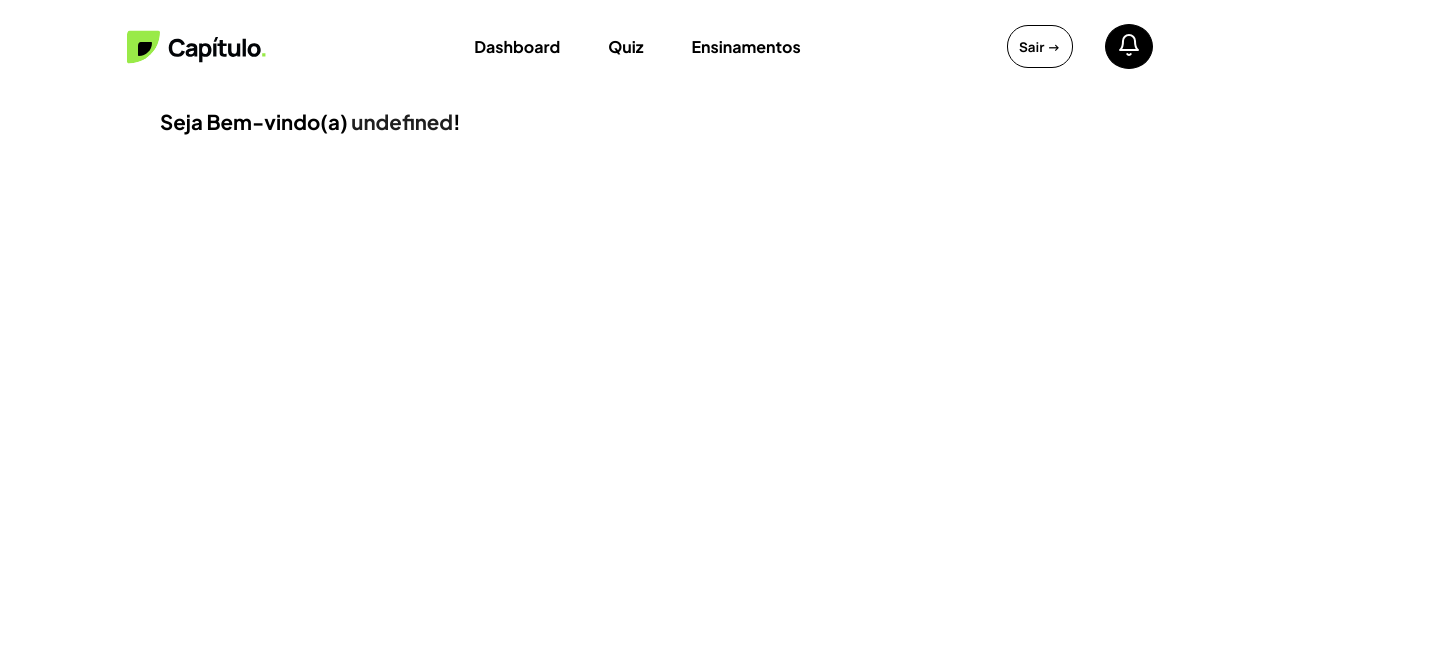
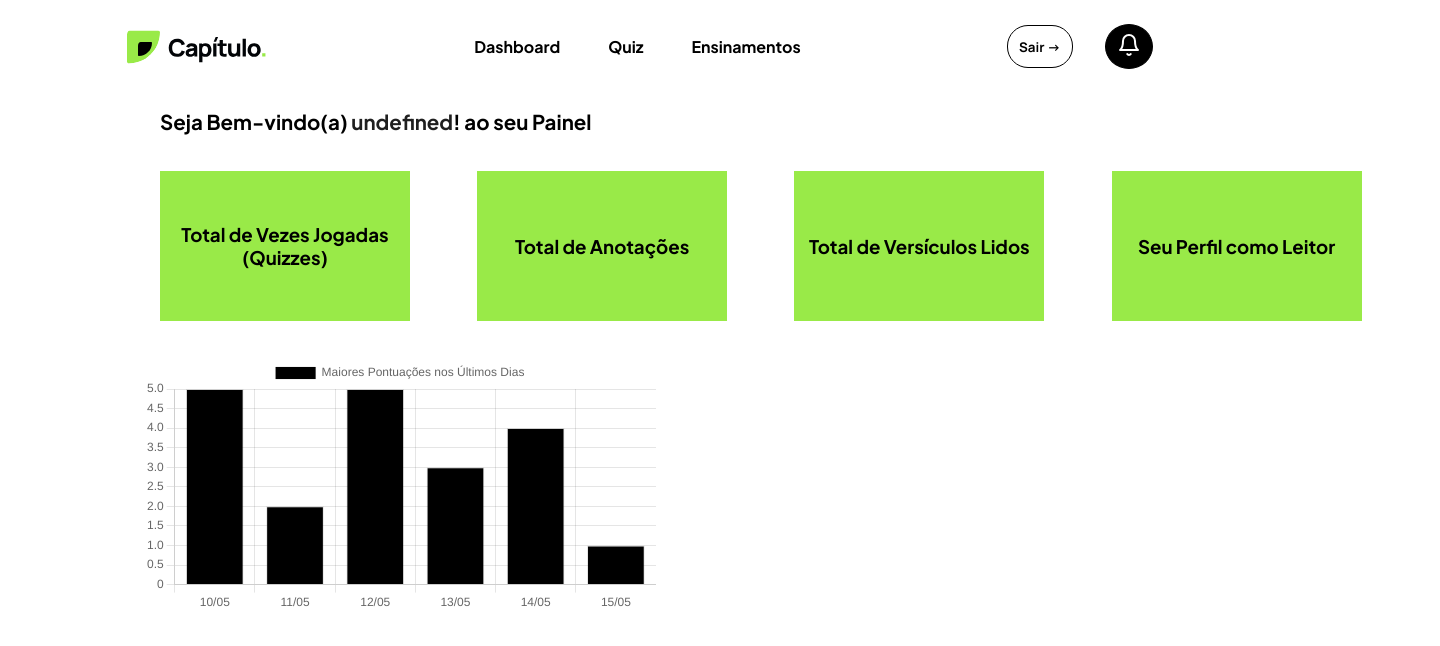
Before and after one commit to henriquedouradoo/capitulo, a website: page public/dashboard/dashboard.html in a window 1280 px wide. Shown: the whole page, 1440 px wide, since content can reach past the window. Drawn offline with nearby package versions, Linux system fonts and the light colour scheme.

Commit message:
add: dashboard com grafico teste com chartJs

```diff
--- a/public/css/dashboard.css
+++ b/public/css/dashboard.css
@@ -117,3 +117,71 @@
 #b_usuario {
     color: var(--dark-100);
 }
+
+.kpis {
+    display: flex;
+    width: 100%;
+    gap: 4.2rem;
+
+    margin-left: 10rem;
+
+}
+
+.kpi1 {
+    background-color: var(--green-100);
+    width: 250px;
+    height: 150px;
+
+    align-items: center;
+    text-align: center;
+    font-family: var(--font-title);
+    justify-content: center;
+    display: flex;
+}
+
+.kpi2 {
+    background-color: var(--green-100);
+    width: 250px;
+    height: 150px;
+
+    align-items: center;
+    text-align: center;
+    font-family: var(--font-title);
+    justify-content: center;
+    display: flex;
+}
+
+.kpi3 {
+    background-color: var(--green-100);
+    width: 250px;
+    height: 150px;
+
+    align-items: center;
+    text-align: center;
+    font-family: var(--font-title);
+    justify-content: center;
+    display: flex;
+}
+
+.kpi4 {
+    background-color: var(--green-100);
+    width: 250px;
+    height: 150px;
+
+    align-items: center;
+    text-align: center;
+    font-family: var(--font-title);
+    justify-content: center;
+    display: flex;
+}
+
+.graficos {
+    display: flex;
+    width: 100%;
+
+    margin-left: 9rem;
+}
+
+.grafico1 {
+    width: 40%;
+}
--- a/public/dashboard/dashboard.html
+++ b/public/dashboard/dashboard.html
@@ -62,14 +62,58 @@
     </nav>
 
     <div class="home">
-        <h1>Seja Bem-vindo(a) <span id="b_usuario">usuário</span>! </h1>
+        <h1>Seja Bem-vindo(a) <span id="b_usuario">usuário</span>! ao seu Painel </h1>
+    </div>
+    <br><br>
+    <div class="kpis">
+        <div class="kpi1">
+            <h3>Total de Vezes Jogadas (Quizzes) </h3>
+        </div>
+        <div class="kpi2">
+            <h3>Total de Anotações </h3>
+        </div>
+        <div class="kpi3">
+            <h3>Total de Versículos Lidos </h3>
+        </div>
+        <div class="kpi4">
+            <h3>Seu Perfil como Leitor </h3>
+        </div>
+    </div>
+
+    <br><br>
+    <div class="graficos">
+        <div class="grafico1">
+            <canvas id="myChart"></canvas>
+        </div>
     </div>
 
 </body>
 </html>
-
+<script src="https://cdn.jsdelivr.net/npm/chart.js"></script>
 <script>
 
 b_usuario.innerHTML = sessionStorage.NOME_USUARIO;
 
+const ctx = document.getElementById('myChart');
+
+  new Chart(ctx, {
+    type: 'bar',
+    data: {
+      labels: ['10/05', '11/05', '12/05', '13/05', '14/05', '15/05'],
+      datasets: [{
+        label: 'Maiores Pontuações nos Últimos Dias',
+        data: [5, 2, 5, 3, 4, 1],
+        borderWidth: 1,
+        backgroundColor: 'black'
+      }]
+    },
+    options: {
+      scales: {
+        y: {
+          beginAtZero: true
+        }
+      }
+    }
+  });
+
 </script>
```
Also changed, not shown: 2 other files.
